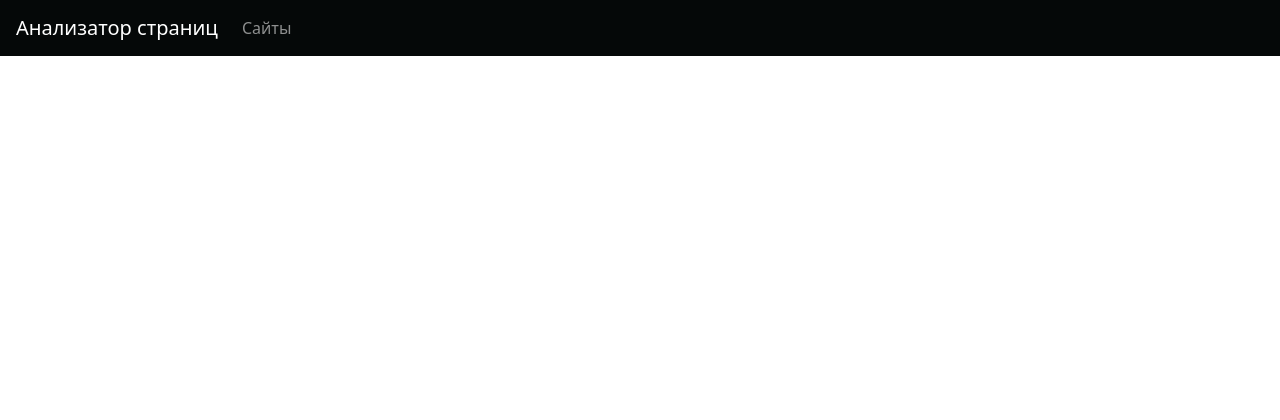
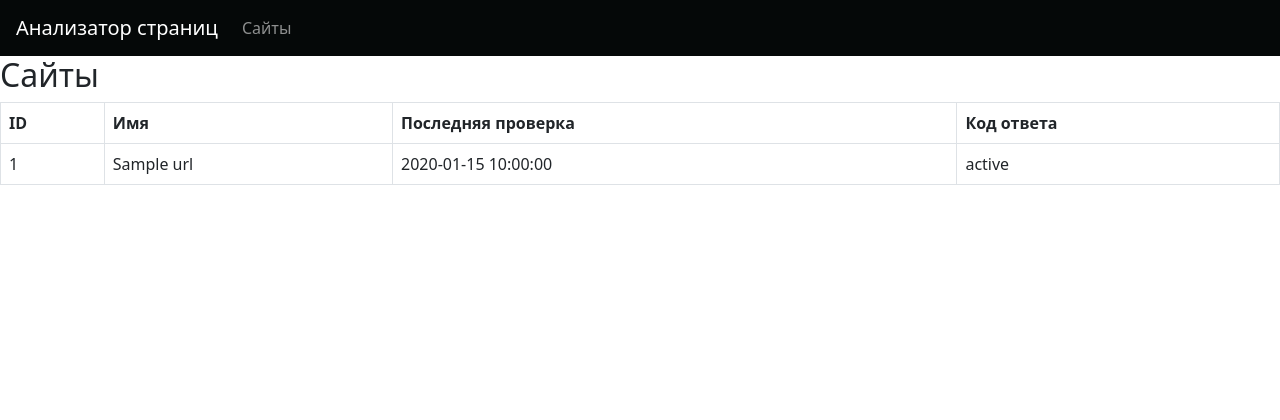
Before and after one commit to ZLOI27/python-project-83, a Flask app: template page_analyzer/templates/urls.html in a window 1280 px wide. Shown: the top 420 px of the page. Run offline with Flask 3, Linux system fonts and the light colour scheme; the template is opened without the code that fills it: most values are stand-ins (such as "Sample title", 1, 10 or a date in 2020); parts of the project's set-up code (start-up, migrations or seed data) failed here and were passed over.

Commit message:
add: base table for urls

```diff
--- a/page_analyzer/templates/urls.html
+++ b/page_analyzer/templates/urls.html
@@ -1,4 +1,25 @@
 {% extends 'base.html' %}
 
 {% block content %}
+    <h2>Сайты</h2>
+    <table class="table table-bordered">
+        <thead>
+            <tr>
+                <th>ID</th>
+                <th>Имя</th>
+                <th>Последняя проверка</th>
+                <th>Код ответа</th>
+            </tr>
+            <tbody>
+                {% for url in urls %}
+                <tr>
+                    <td>{{ url['id'] }}</td>
+                    <td>{{ url['name'] }}</td>
+                    <td>{{ url['created_at'] }}</td>
+                    <td>{{ url['response_status'] }}</td>
+                </tr>
+                {% endfor %}
+            </tbody>
+        </thead>
+    </table>
 {% endblock %}
```
